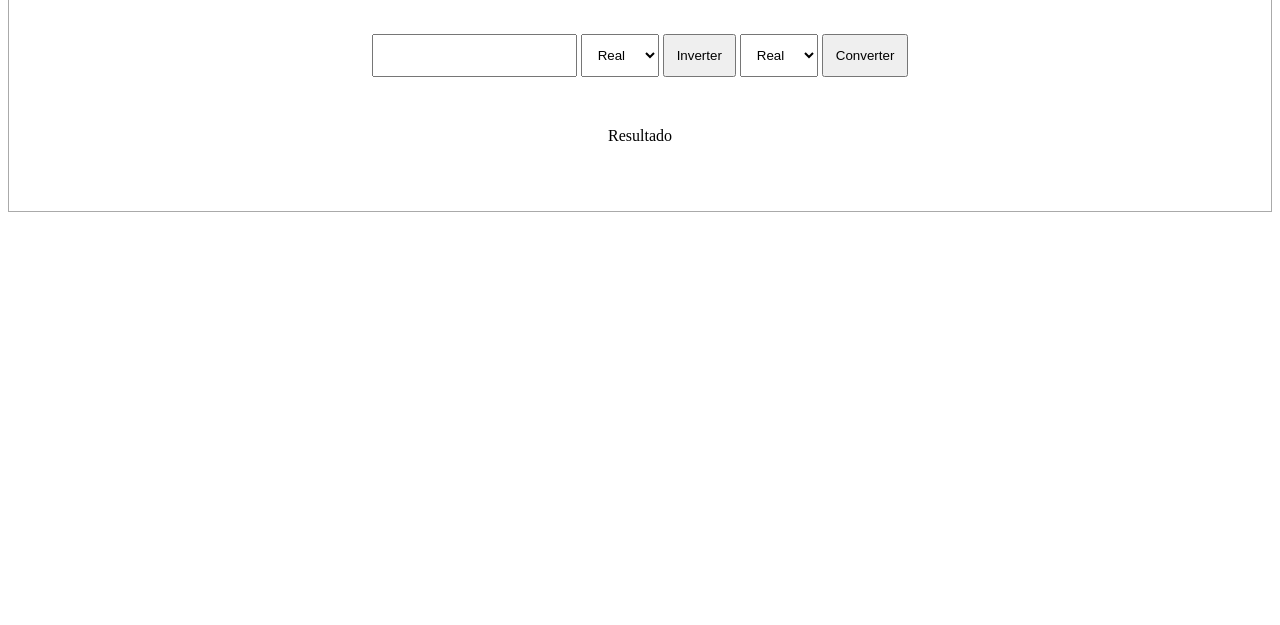
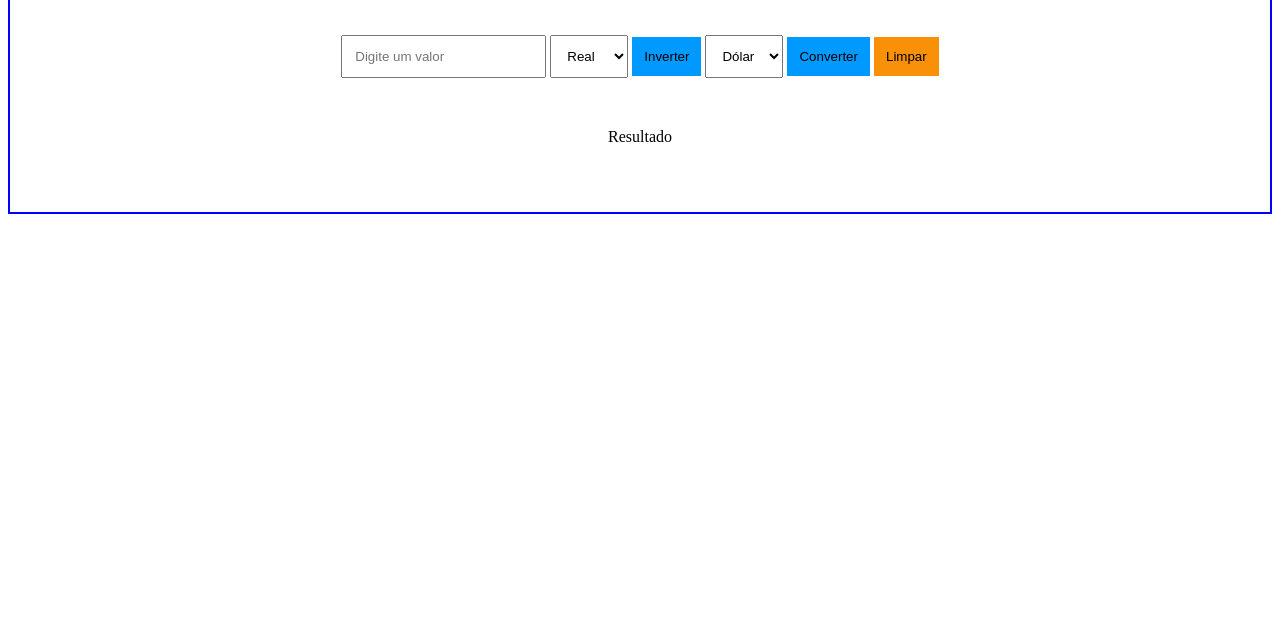
Before and after one commit to liannylm/programacao-web-ceub, a plain HTML site: page index.html in a window 1280 px wide. Shown: the part 175-800 px from the top of the page. Drawn offline with Linux system fonts and the light colour scheme.

Commit message:
Commit 11/04

```diff
--- a/index.html
+++ b/index.html
@@ -6,26 +6,31 @@
     <meta name="viewport" content="width=device-width, initial-scale=1.0">
     <title>Conversão de Moedas</title>
     <link rel="stylesheet" href="style.css">
+
 </head>
 
 <body>
     <div class="container">
         <h1 id="titulo">Conversão de Moedas</h1>
-    <input type="text" id="valorUsuario">
+        <input type="number" id="valor-usuario" placeholder="Digite um valor">
         <select name="moeda1" id="moeda1">
             <option value="real">Real</option>
             <option value="dolar">Dólar</option>
             <option value="euro">Euro</option>
         </select>
-    <button>Inverter</button>
+        <button id="inverter" onclick="inverter();">Inverter</button>
         <select name="moeda2" id="moeda2">
             <option value="real">Real</option>
-        <option value="dolar">Dólar</option>
+            <option value="dolar" selected>Dólar</option>
             <option value="euro">Euro</option>
         </select>
-    <button onclick="converter()">Converter</button>
+        <!-- <button onclick="limpar();">Limpar</button> -->
+        <button id="converter" onclick="converter();">Converter</button>
+        <button id="limparButton" onclick="limpar();">Limpar</button>
+
         <p id="resultado">Resultado</p>
     </div>
+    <script src="script.js"></script>
 </body>
 
 </html>
--- a/script.js
+++ b/script.js
@@ -1,10 +1,79 @@
+let valoresConversao = {
+    real: {
+        dolar: 0.27,
+        euro: 0.18
+    },
+    dolar: {
+        real: 5.03,
+        euro: 1.09
+    },
+    euro: {
+        dolar: 5.47,
+        real: 0.92
+    }
+}
+
+let valorUsuario = document.getElementById("valor-usuario");
+valorUsuario.addEventListener("keypress", function(event){
+
+    if(event.key == "Enter"){
+        // alert("Usuário digitou Enter")
+        converter();
+    }
+
+});
+
+
 function converter() {
-    let valorUsuario = document.getElementById("valorUsuario").value;
+    let valorUsuario = document.getElementById("valor-usuario").value;
 
     let moedaOrigem = document.getElementById("moeda1").value
     let moedaDestino = document.getElementById("moeda2").value
 
-    console.log(moedaOrigem);
-    console.log(moedaDestino);
-    console.log(valorUsuario);
+    if(valorUsuario == ""){
+        alert("Valor não pode ser vazio!")
+        return;
+    }
+
+    if (moedaOrigem == moedaDestino) {
+        alert("As moedas são iguais, não é possível converter");
+        return;
+    }
+
+    let conversao = valorUsuario * valoresConversao[moedaOrigem][moedaDestino];
+
+    let simbolo = "";
+    if(moedaDestino == "real"){
+        simbolo = "R$";
+    }
+    if(moedaDestino == "dolar"){
+        simbolo = "US$";
+    }
+    if(moedaDestino == "euro"){
+        simbolo = "€";
+    }
+
+
+
+    let resultado = document.getElementById("resultado");
+    resultado.textContent = simbolo + " " + conversao.toFixed(2);
+
+
 }
+
+function inverter() {
+    let moeda1 = document.getElementById("moeda1").value
+    let moeda2 = document.getElementById("moeda2").value
+
+    document.getElementById("moeda1").value = moeda1
+    document.getElementById("moeda2").value = moeda2
+
+}
+
+function limpar(){
+    let valorUsuario = document.getElementById("valor-usuario");
+    let resultado = document.getElementById("resultado");
+
+    valorUsuario.value = " ";
+    resultado.textContent = " ";
+}
--- a/style.css
+++ b/style.css
@@ -1,12 +1,32 @@
-input, select, button{
+input, select{
     padding: 12px;
+    /* justify-content: space-between; */
+}
+
+/* button{
+    padding: 12px;
+    background-color: #0099ff;
+    border: none;
+} */
+
+#inverter, #converter{
+    padding: 12px;
+    background-color: #0099ff;
+    border: none;
+}
+
+button{
+    padding: 12px;
+    background-color: #0099ff;
+    border: none;
 }
 
 .container {
-    border: 1px solid #aaa;
+    border: 2px solid #0000ff;
     padding: 50px;
     text-align: center;
     margin-top: 50px;
+
 }
 
 #titulo {
@@ -16,3 +36,9 @@ input, select, button{
 #resultado {
     margin-top: 50px;
 }
+
+#limparButton{
+    padding: 12px;
+    background-color: #f89008;
+    border: none;
+}
```
Lines whose indentation alone changed are shown as unchanged.
